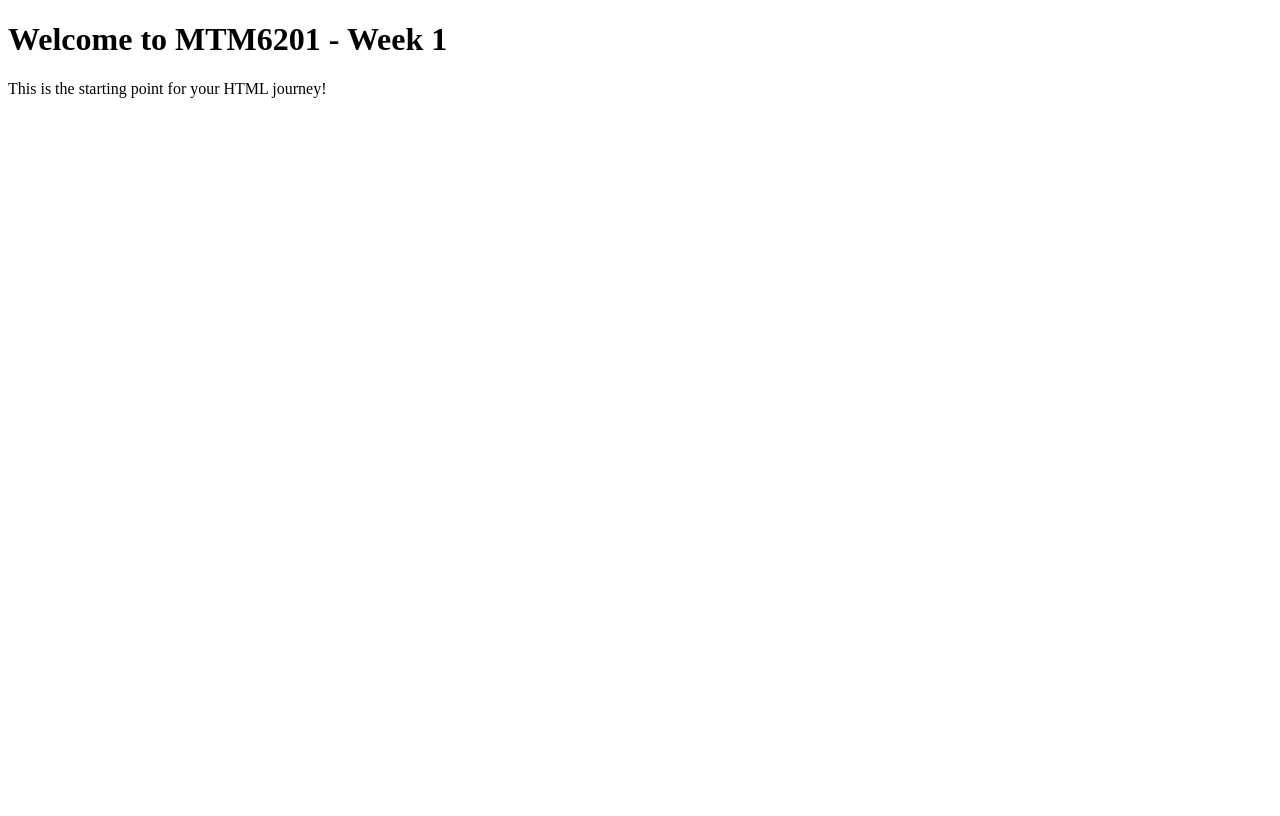
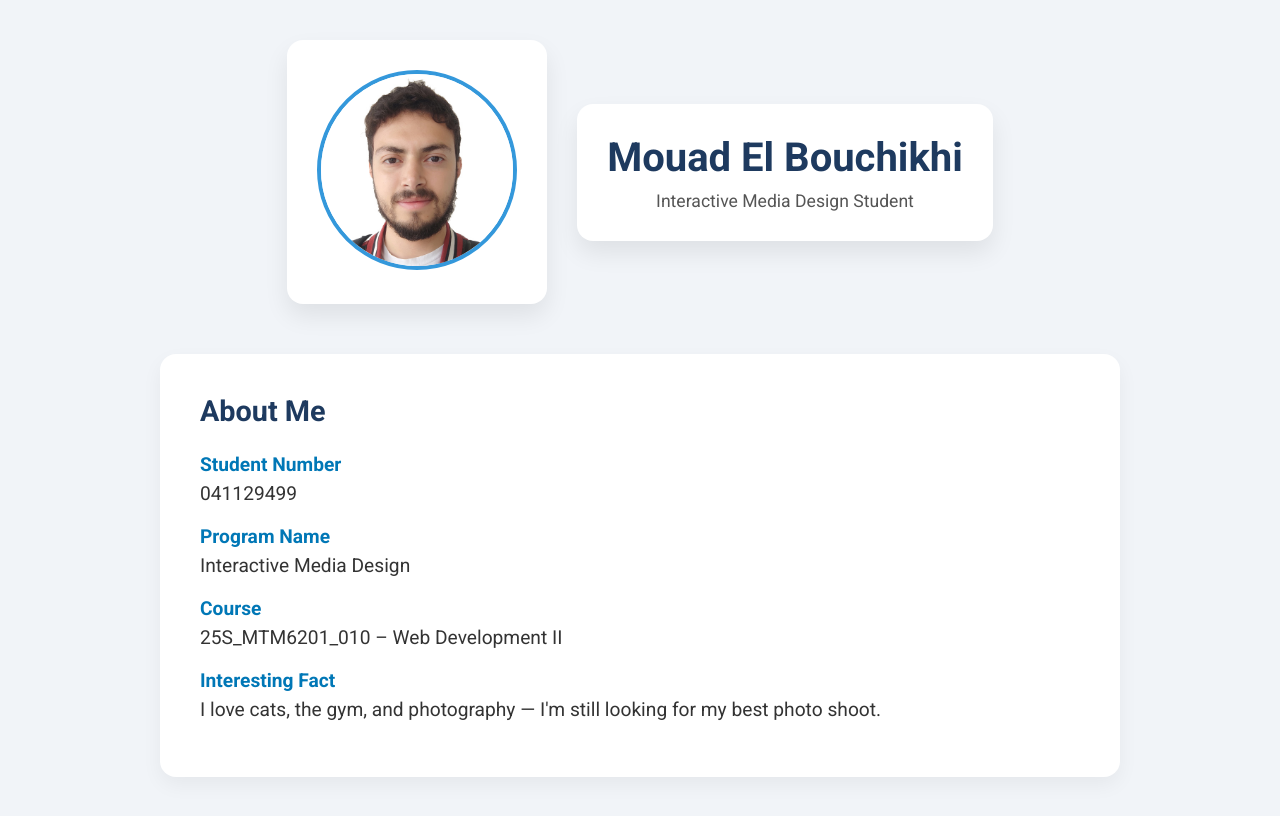
Before and after one commit to elbo0015/mtm6201-week1, a plain HTML site: page index.html in a window 1280 px wide. Drawn offline with Linux system fonts and the light colour scheme.

Commit message:
the first step in my semestre

```diff
--- a/index.html
+++ b/index.html
@@ -1,12 +1,43 @@
 <!DOCTYPE html>
 <html lang="en">
 <head>
-    <meta charset="UTF-8">
-    <meta name="viewport" content="width=device-width, initial-scale=1.0">
-    <title>Week 1</title>
+  <meta charset="UTF-8" />
+  <meta name="viewport" content="width=device-width, initial-scale=1.0" />
+  <title>Mouad El Bouchikhi</title>
+  <link rel="preconnect" href="https://fonts.googleapis.com" />
+  <link rel="preconnect" href="https://fonts.gstatic.com" crossorigin />
+  <link href="https://fonts.googleapis.com/css2?family=Roboto:wght@400;700&display=swap" rel="stylesheet" />
+  <link rel="stylesheet" href="main.css" />
 </head>
 <body>
-    <h1>Welcome to MTM6201 - Week 1</h1>
-    <p>This is the starting point for your HTML journey!</p>
+  <div class="container">
+    <section class="profile-container">
+      <div class="image-card">
+        <img src="images/mouad.JPG" alt="Portrait of Mouad El Bouchikhi" class="profile-pic" />
+      </div>
+
+      <div class="name-card">
+        <h1>Mouad El Bouchikhi</h1>
+        <p class="tagline">Interactive Media Design Student</p>
+      </div>
+    </section>
+
+    <section class="info-section">
+      <h2>About Me</h2>
+      <dl>
+        <dt>Student Number</dt>
+        <dd>041129499</dd>
+
+        <dt>Program Name</dt>
+        <dd>Interactive Media Design</dd>
+
+        <dt>Course</dt>
+        <dd>25S_MTM6201_010 – Web Development II</dd>
+
+        <dt>Interesting Fact</dt>
+        <dd>I love cats, the gym, and photography — I'm still looking for my best photo shoot.</dd>
+      </dl>
+    </section>
+  </div>
 </body>
 </html>
--- /dev/null
+++ b/main.css
@@ -0,0 +1,116 @@
+/* Styles */
+* {
+  margin: 0;
+  padding: 0;
+  box-sizing: border-box;
+}
+
+body {
+  font-family: 'Roboto', sans-serif;
+  background: #f1f4f8;
+  color: #2c3e50;
+  padding: 40px 20px;
+}
+
+.container {
+  max-width: 960px;
+  margin: 0 auto;
+}
+
+/* Profile Top Section */
+.profile-container {
+  display: flex;
+  flex-wrap: wrap;
+  justify-content: center;
+  align-items: center;
+  gap: 30px;
+  margin-bottom: 50px;
+}
+
+.image-card, .name-card {
+  background: #fff;
+  padding: 30px;
+  border-radius: 16px;
+  box-shadow: 0 12px 24px rgba(0, 0, 0, 0.08);
+}
+
+.image-card {
+  text-align: center;
+}
+
+.profile-pic {
+  width: 200px;
+  height: 200px;
+  border-radius: 50%;
+  object-fit: cover;
+  border: 4px solid #3498db;
+}
+
+.name-card {
+  display: flex;
+  flex-direction: column;
+  justify-content: center;
+  text-align: center;
+}
+
+.name-card h1 {
+  font-size: 2.5rem;
+  color: #1e3a5f;
+}
+
+.tagline {
+  margin-top: 10px;
+  font-size: 1.1rem;
+  color: #555;
+}
+
+/* Info Section */
+.info-section {
+  background: #fff;
+  padding: 40px;
+  border-radius: 16px;
+  box-shadow: 0 8px 20px rgba(0, 0, 0, 0.05);
+}
+
+.info-section h2 {
+  font-size: 1.8rem;
+  margin-bottom: 25px;
+  color: #1e3a5f;
+}
+
+dl {
+  font-size: 1.2rem;
+}
+
+dt {
+  font-weight: 600;
+  margin-top: 20px;
+  color: #0077b6;
+}
+
+dd {
+  margin: 6px 0 16px 0;
+  color: #333;
+}
+
+/* Responsive Design */
+@media (max-width: 768px) {
+  .profile-pic {
+    width: 150px;
+    height: 150px;
+  }
+
+  .name-card h1 {
+    font-size: 2rem;
+  }
+}
+
+@media (max-width: 480px) {
+  .image-card, .name-card {
+    padding: 20px;
+  }
+
+  .info-section {
+    padding: 25px;
+  }
+}
```
Also changed, not shown: images/mouad.JPG (added).
